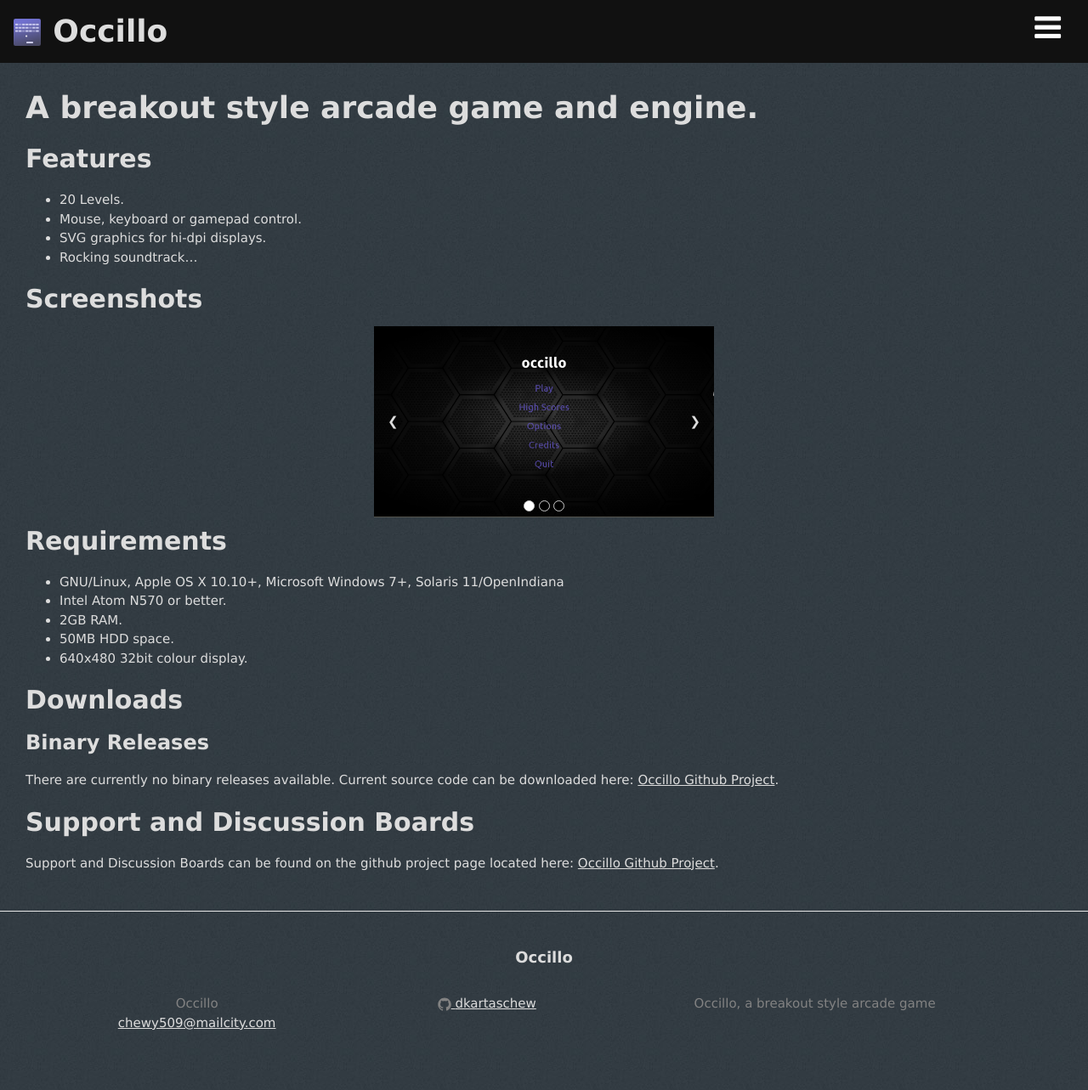
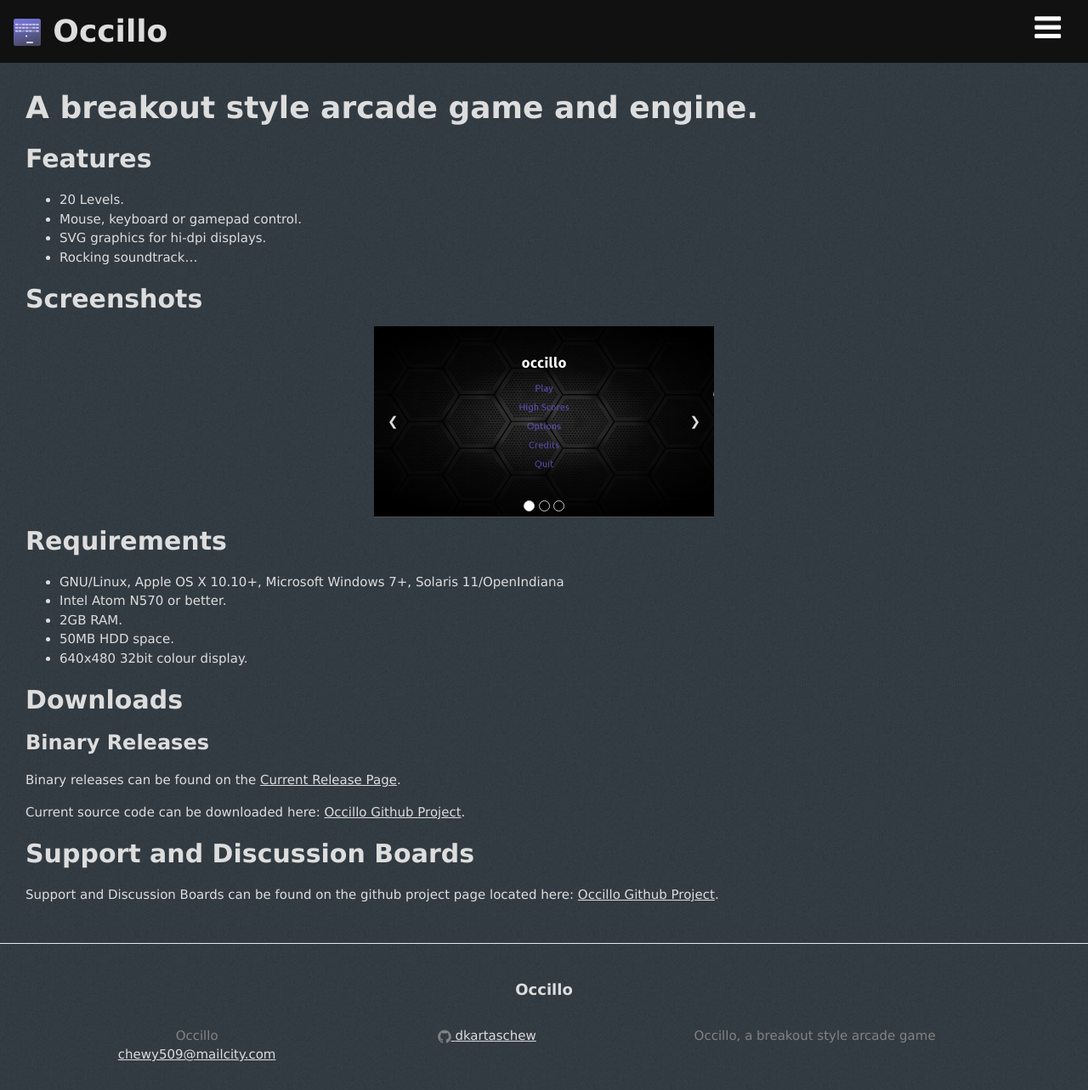
Before and after one commit to dkartaschew/occillo, a Jekyll site: the page built from index.md, in a window 1280 px wide and 1283 px high. Shown: the whole window at 85% size. Built offline with Jekyll 4.4.1, drawn with Linux system fonts in a browser that asks for light colours.

Commit message:
update for release 1.0.0

```diff
--- a/index.md
+++ b/index.md
@@ -47,7 +47,10 @@
 
 ### Binary Releases
 
-There are currently no binary releases available. Current source code can be downloaded here:
+Binary releases can be found on the
+[Current Release Page](https://github.com/dkartaschew/occillo/releases/tag/v1.0.0).
+
+Current source code can be downloaded here:
 [Occillo Github Project](https://github.com/dkartaschew/occillo).
 
 ## Support and Discussion Boards
```
